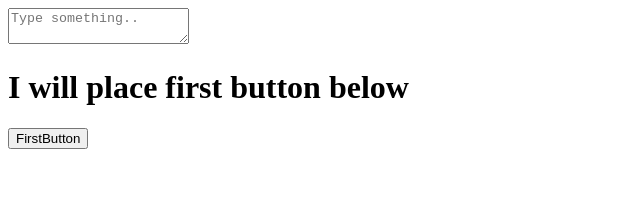
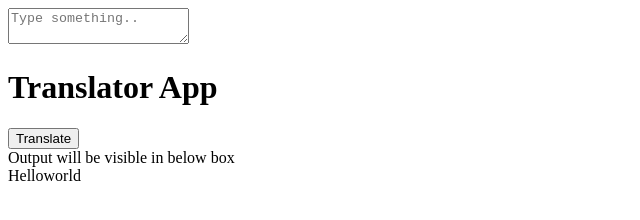
Before and after one commit to aagamdoshi1100/Minions-Speak-App-Mark6, a plain HTML site: page Index.html in a window 1280 px wide. Shown: the whole page, without its empty margins (0-640 px from the left). Drawn offline with Linux system fonts and the light colour scheme.

Commit message:
feat : I/O processing

```diff
--- a/App.js
+++ b/App.js
@@ -1,12 +1,22 @@
 
 var TextInputArea = document.querySelector("#txt-area");
 var Buttn = document.querySelector("#Cl");
+var OutputArea = document.querySelector("#Output");
+
+OutputArea.innerText = "Helloworld";
+
 console.log(Buttn)
 console.log(TextInputArea)
+
+
 
 function ClickHandler(){
     console.log(Buttn);
     console.log("input", TextInputArea.value);
+
+    var abc = TextInputArea.value;
+
+OutputArea.innerText = abc;
 };
 
 
--- a/Index.html
+++ b/Index.html
@@ -10,8 +10,12 @@
 
     <textarea id="txt-area" placeholder="Type something.." ></textarea>
 
-    <h1>I will place first button below</h1>
-    <button id="Cl" >FirstButton</button>
+    <h1>Translator App</h1>
+    <button id="Cl" >Translate</button>
+
+
+    <div>Output will be visible in below box </div>
+    <div id="Output">   </div>
 
 </body>
 <script src="App.js" type="text/javascript"></script>
```
